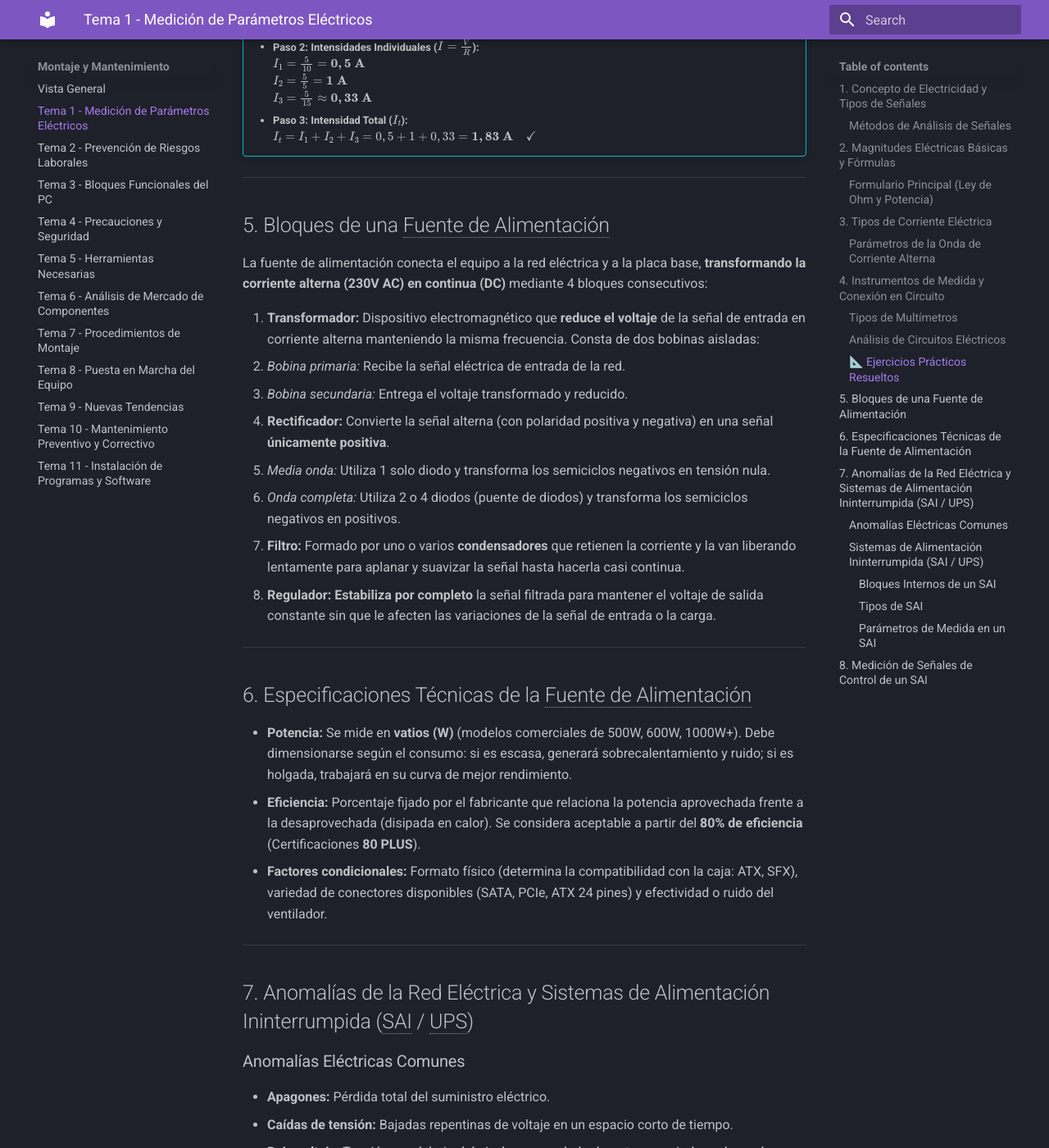
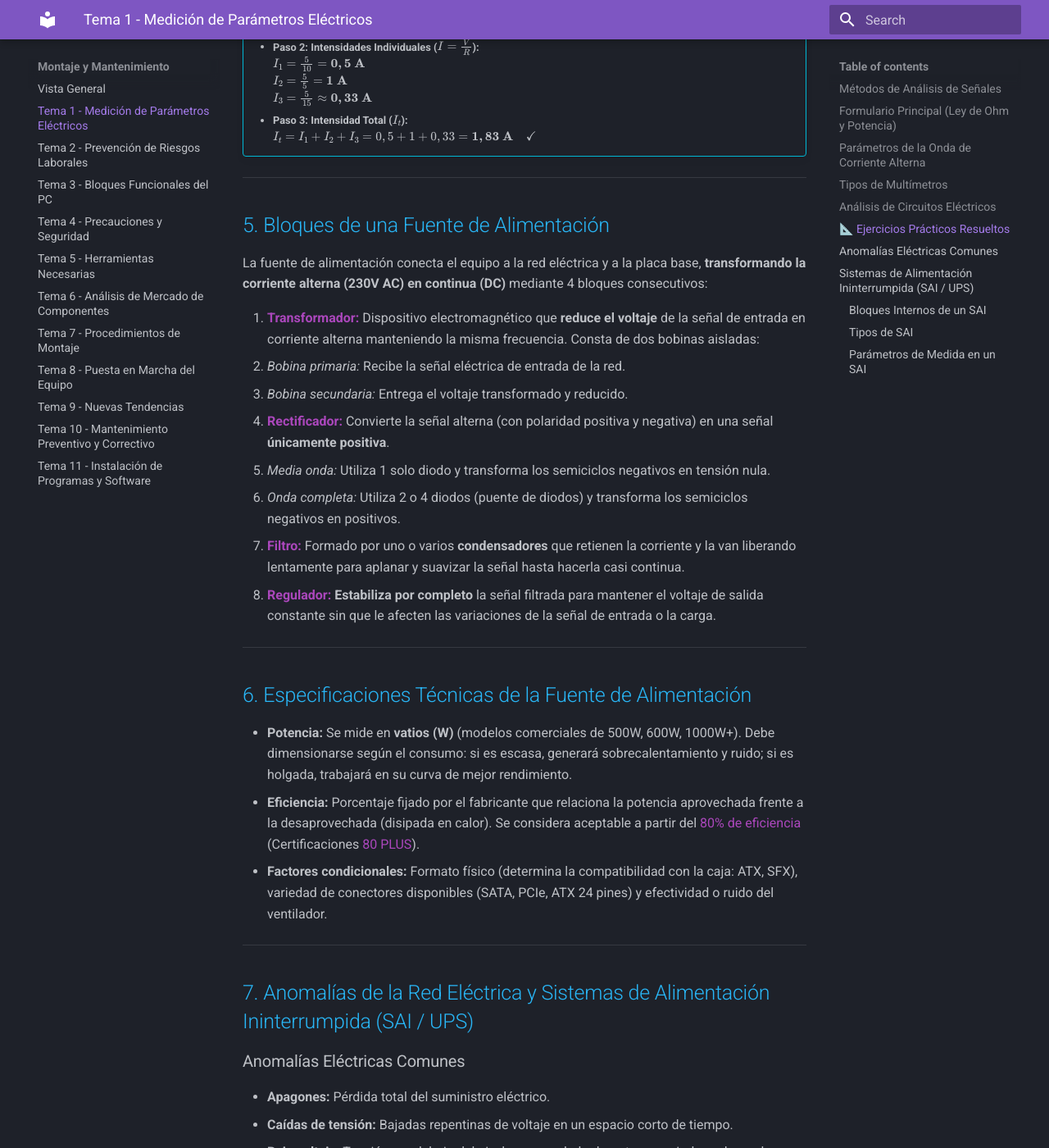
Before and after one commit to Beamspark/SMR-Apuntes, an MkDocs documentation site: the page built from docs/montaje/tema-1.md, in a window 1280 px wide and 1400 px high, scrolled down 4324 px. Shown: the whole window at 82% size. Built offline with MkDocs 1.6.1 and Material for MkDocs 9.7.7, drawn with Linux system fonts in a browser that asks for light colours; some of the changed text lies outside the part shown.

Commit message:
Update tema-1.md

```diff
--- a/docs/montaje/tema-1.md
+++ b/docs/montaje/tema-1.md
@@ -1,11 +1,11 @@
-# ⚡ Tema 1 — Medición de Parámetros Eléctricos
+<h1 style="color: #ab47bc;">⚡ Tema 1 — Medición de Parámetros Eléctricos</h1>
 
-## 1. Concepto de Electricidad y Tipos de Señales
+<h2 style="color: #29b6f6;">1. Concepto de Electricidad y Tipos de Señales</h2>
 
 - **Electricidad:** Flujo de cargas eléctricas utilizado como fuente de energía para el funcionamiento de los dispositivos que integran un sistema informático.
 - **Señales:** Representaciones eléctricas o electromagnéticas de los datos. Se clasifican en:
-  - **Analógicas:** Varían de forma **continua** a lo largo del tiempo. Pueden tomar infinitos valores dentro de un rango.
-  - **Digitales:** Utilizan un número **discreto y determinado de niveles de tensión constantes** (por ejemplo, dos niveles en las señales binarias: **0** y **1**).
+  - **Analógicas:** Varían de forma <span style="color: #ab47bc;">continua</span> a lo largo del tiempo. Pueden tomar infinitos valores dentro de un rango.
+  - **Digitales:** Utilizan un número <span style="color: #ab47bc;">discreto y determinado de niveles de tensión constantes</span> (por ejemplo, dos niveles en las señales binarias: **0** y **1**).
 
 <figure markdown="span">
   ![Señal Digital Discreta](../img/montaje/tema-1/senial-digital.svg)
@@ -14,18 +14,18 @@
 
 ### Métodos de Análisis de Señales
 * **Dominio del tiempo:** Analiza las variables temporales de la señal mediante los parámetros de **amplitud**, **frecuencia** y **fase**.
-* **Dominio de la frecuencia:** Descompone la señal en sus componentes sinusoidales de distintas frecuencias (mediante la **transformada de Fourier**) para analizar su frecuencia y amplitud.
+* **Dominio de la frecuencia:** Descompone la señal en sus componentes sinusoidales de distintas frecuencias (mediante la <span style="color: #ab47bc;">transformada de Fourier</span>) para analizar su frecuencia y amplitud.
 
 ---
 
-## 2. Magnitudes Eléctricas Básicas y Fórmulas
+<h2 style="color: #29b6f6;">2. Magnitudes Eléctricas Básicas y Fórmulas</h2>
 
 * **Carga eléctrica:** Exceso o defecto de electrones que posee un objeto debido al flujo de electrones entre átomos. Los átomos se cargan eléctricamente formando **iones** al ganar o perder electrones.
   - **Equivalencia física:** 1 culombio = $6,3 \cdot 10^{18}$ electrones.
 * **Voltaje / Tensión eléctrica (V):**
   - Un átomo con más electrones que protones tiene potencial eléctrico negativo (**ion negativo**).
   - Un átomo con menos electrones que protones tiene potencial eléctrico positivo (**ion positivo**).
-  - La **diferencia de potencial** entre dos cuerpos indica la diferencia de cargas entre ellos y se mide en **voltios (V)**. El paso de electrones entre cuerpos constituye la corriente eléctrica.
+  - La <span style="color: #ab47bc;">diferencia de potencial</span> entre dos cuerpos indica la diferencia de cargas entre ellos y se mide en **voltios (V)**. El paso de electrones entre cuerpos constituye la corriente eléctrica.
 * **Intensidad (I):** Cantidad de corriente que atraviesa un conductor en un tiempo determinado. Se mide en **amperios (A)** mediante un **amperímetro**.
 * **Resistencia (R):** Oposición al paso de la corriente eléctrica. Se mide en **ohmios (Ω)** utilizando un **ohmímetro**.
 * **Potencia (P):** Magnitud que relaciona el trabajo realizado con el tiempo invertido en llevarlo a cabo. Se mide en **vatios (W)**.
@@ -40,16 +40,16 @@ $$P = V \cdot I$$
 
 ---
 
-## 3. Tipos de Corriente Eléctrica
+<h2 style="color: #29b6f6;">3. Tipos de Corriente Eléctrica</h2>
 
-* **Corriente Continua o Directa (**C.C.** / **DC** - ***D***irect ***C***urrent):** Flujo de electrones que circula **siempre en la misma dirección** a través de un conductor con tensión constante.
+* **Corriente Continua o Directa (**C.C.** / **DC** - ***D***irect ***C***urrent):** Flujo de electrones que circula <span style="color: #ab47bc;">siempre en la misma dirección</span> a través de un conductor con tensión constante.
 
 <figure markdown="span">
   ![Corriente Continua DC](../img/montaje/tema-1/corriente-continua.svg)
   <figcaption>Figura 1.2 — Comportamiento de la Corriente Continua (D.C.).</figcaption>
 </figure>
 
-* **Corriente Alterna (**A.C.** / **AC** - ***A***lternating ***C***urrent):** Cambia **periódicamente la polaridad** en los extremos del conductor y el sentido del flujo de electrones, dibujando una onda cíclica que se repite en el tiempo (**periodo**).
+* **Corriente Alterna (**A.C.** / **AC** - ***A***lternating ***C***urrent):** Cambia **periódicamente la polaridad** en los extremos del conductor y el sentido del flujo de electrones, dibujando una onda cíclica que se repite en el tiempo (<span style="color: #ab47bc;">periodo</span>).
 
 <figure markdown="span">
   ![Corriente Alterna AC](../img/montaje/tema-1/corriente-alterna.svg)
@@ -62,10 +62,10 @@ $$P = V \cdot I$$
 
 ---
 
-## 4. Instrumentos de Medida y Conexión en Circuito
+<h2 style="color: #29b6f6;">4. Instrumentos de Medida y Conexión en Circuito</h2>
 
-- **Voltímetro (Medición de Tensión):** Se conecta en **PARALELO** con el componente. En corriente continua (donde existe polarización), se coloca el cable rojo en el polo positivo (+) y el negro en el negativo (-).
-- **Amperímetro (Medición de Intensidad):** Se conecta en **SERIE**, lo que exige **abrir el circuito** e intercalar el aparato con el componente.
+- **Voltímetro (Medición de Tensión):** Se conecta en <span style="color: #ab47bc;">PARALELO</span> con el componente. En corriente continua (donde existe polarización), se coloca el cable rojo en el polo positivo (+) y el negro en el negativo (-).
+- **Amperímetro (Medición de Intensidad):** Se conecta en <span style="color: #ab47bc;">SERIE</span>, lo que exige **abrir el circuito** e intercalar el aparato con el componente.
 - **Polímetro / Multímetro:** Dispositivo electrónico capaz de medir distintas magnitudes mediante un conmutador selector (tensiones en AC/DC, intensidades en AC/DC y resistencias).
 
 ### Tipos de Multímetros
@@ -119,32 +119,33 @@ $$P = V \cdot I$$
       $I_3 = \frac{5}{15} \approx \mathbf{0,33\text{ A}}$
     * **Paso 3: Intensidad Total ($I_t$):**
       $I_t = I_1 + I_2 + I_3 = 0,5 + 1 + 0,33 = \mathbf{1,83\text{ A}} \quad \checkmark$
+
 ---
 
-## 5. Bloques de una Fuente de Alimentación
+<h2 style="color: #29b6f6;">5. Bloques de una Fuente de Alimentación</h2>
 
 La fuente de alimentación conecta el equipo a la red eléctrica y a la placa base, **transformando la corriente alterna (230V AC) en continua (DC)** mediante 4 bloques consecutivos:
 
-1. **Transformador:** Dispositivo electromagnético que **reduce el voltaje** de la señal de entrada en corriente alterna manteniendo la misma frecuencia. Consta de dos bobinas aisladas:
+1. **<span style="color: #ab47bc;">Transformador:</span>** Dispositivo electromagnético que **reduce el voltaje** de la señal de entrada en corriente alterna manteniendo la misma frecuencia. Consta de dos bobinas aisladas:
    - *Bobina primaria:* Recibe la señal eléctrica de entrada de la red.
    - *Bobina secundaria:* Entrega el voltaje transformado y reducido.
-2. **Rectificador:** Convierte la señal alterna (con polaridad positiva y negativa) en una señal **únicamente positiva**.
+2. **<span style="color: #ab47bc;">Rectificador:</span>** Convierte la señal alterna (con polaridad positiva y negativa) en una señal **únicamente positiva**.
    - *Media onda:* Utiliza 1 solo diodo y transforma los semiciclos negativos en tensión nula.
    - *Onda completa:* Utiliza 2 o 4 diodos (puente de diodos) y transforma los semiciclos negativos en positivos.
-3. **Filtro:** Formado por uno o varios **condensadores** que retienen la corriente y la van liberando lentamente para aplanar y suavizar la señal hasta hacerla casi continua.
-4. **Regulador:** **Estabiliza por completo** la señal filtrada para mantener el voltaje de salida constante sin que le afecten las variaciones de la señal de entrada o la carga.
+3. **<span style="color: #ab47bc;">Filtro:</span>** Formado por uno o varios **condensadores** que retienen la corriente y la van liberando lentamente para aplanar y suavizar la señal hasta hacerla casi continua.
+4. **<span style="color: #ab47bc;">Regulador:</span>** **Estabiliza por completo** la señal filtrada para mantener el voltaje de salida constante sin que le afecten las variaciones de la señal de entrada o la carga.
 
 ---
 
-## 6. Especificaciones Técnicas de la Fuente de Alimentación
+<h2 style="color: #29b6f6;">6. Especificaciones Técnicas de la Fuente de Alimentación</h2>
 
 - **Potencia:** Se mide en **vatios (W)** (modelos comerciales de 500W, 600W, 1000W+). Debe dimensionarse según el consumo: si es escasa, generará sobrecalentamiento y ruido; si es holgada, trabajará en su curva de mejor rendimiento.
-- **Eficiencia:** Porcentaje fijado por el fabricante que relaciona la potencia aprovechada frente a la desaprovechada (disipada en calor). Se considera aceptable a partir del **80% de eficiencia** (Certificaciones **80 PLUS**).
+- **Eficiencia:** Porcentaje fijado por el fabricante que relaciona la potencia aprovechada frente a la desaprovechada (disipada en calor). Se considera aceptable a partir del <span style="color: #ab47bc;">80% de eficiencia</span> (Certificaciones <span style="color: #ab47bc;">80 PLUS</span>).
 - **Factores condicionales:** Formato físico (determina la compatibilidad con la caja: ATX, SFX), variedad de conectores disponibles (SATA, PCIe, ATX 24 pines) y efectividad o ruido del ventilador.
 
 ---
 
-## 7. Anomalías de la Red Eléctrica y Sistemas de Alimentación Ininterrumpida (SAI / UPS)
+<h2 style="color: #29b6f6;">7. Anomalías de la Red Eléctrica y Sistemas de Alimentación Ininterrumpida (SAI / UPS)</h2>
 
 ### Anomalías Eléctricas Comunes
 * **Apagones:** Pérdida total del suministro eléctrico.
@@ -158,7 +159,7 @@ La fuente de alimentación conecta el equipo a la red eléctrica y a la placa ba
 
 ### Sistemas de Alimentación Ininterrumpida (SAI / UPS)
 
-Dispositivo que proporciona alimentación a los equipos cuando ocurre un corte de corriente. En funcionamiento normal filtra la señal eléctrica y recarga sus baterías. Su autonomía es limitada (medida en minutos) para **garantizar el tiempo suficiente para realizar un apagado adecuado y seguro**.
+Dispositivo que proporciona alimentación a los equipos cuando ocurre un corte de corriente. En funcionamiento normal filtra la señal eléctrica y recarga sus baterías. Su autonomía es limitada (medida en minutos) para <span style="color: #ab47bc;">garantizar el tiempo suficiente para realizar un apagado adecuado y seguro</span>.
 
 #### Bloques Internos de un SAI
 - **Batería y cargador:** Almacenan la energía (habitualmente baterías de 12V).
@@ -175,14 +176,14 @@ Dispositivo que proporciona alimentación a los equipos cuando ocurre un corte d
   <figcaption>Figura 1.4 — Esquema de funcionamiento de un SAI Off-line Pasivo.</figcaption>
 </figure>
 
-2. **SAI Off-line Interactivo (Line-Interactive):** Conectado en serie; permanece siempre preparado y cuenta con un **regulador de tensión (**AVR** - ***A***utomatic ***V***oltage ***R***egulator)** que protege contra sobrevoltajes y picos sin gastar batería.
+2. **SAI Off-line Interactivo (Line-Interactive):** Conectado en serie; permanece siempre preparado y cuenta con un <span style="color: #ab47bc;">regulador de tensión (**AVR** - ***A***utomatic ***V***oltage ***R***egulator)</span> que protege contra sobrevoltajes y picos sin gastar batería.
 
 <figure markdown="span">
   ![SAI Line Interactive](../img/montaje/tema-1/sai-interactive.svg)
   <figcaption>Figura 1.5 — Esquema de un SAI Interactivo con regulador AVR.</figcaption>
 </figure>
 
-3. **SAI On-line de Doble Conversión:** La conversión se efectúa **continuamente desde el inversor** (AC -> DC -> AC). Ofrece máxima calidad de filtrado, aislamiento total de la red y cero tiempo de conmutación. Ideal para servidores.
+3. **SAI On-line de Doble Conversión:** La conversión se efectúa <span style="color: #ab47bc;">continuamente desde el inversor</span> (AC -> DC -> AC). Ofrece máxima calidad de filtrado, aislamiento total de la red y cero tiempo de conmutación. Ideal para servidores.
 
 <figure markdown="span">
   ![SAI Online Doble Conversion](../img/montaje/tema-1/sai-online.svg)
@@ -197,11 +198,11 @@ Dispositivo que proporciona alimentación a los equipos cuando ocurre un corte d
 
 ---
 
-## 8. Medición de Señales de Control de un SAI
+<h2 style="color: #29b6f6;">8. Medición de Señales de Control de un SAI</h2>
 
 Un SAI profesional dispone de salidas de comunicación de control (puerto serie / USB / red) hacia el equipo:
 
-1. **Primera salida (Señal de fallo de red):** Identifica cuando el SAI pasa a modo batería. Permite al sistema operativo iniciar automáticamente un script de **apagado seguro**, cerrar aplicaciones y desactivar la fuente.
+1. **Primera salida (Señal de fallo de red):** Identifica cuando el SAI pasa a modo batería. Permite al sistema operativo iniciar automáticamente un script de <span style="color: #ab47bc;">apagado seguro</span>, cerrar aplicaciones y desactivar la fuente.
 2. **Segunda salida (Señal de batería baja):** Emite una advertencia crítica indicando que la reserva de energía de la batería está a punto de agotarse.
 
 
```
